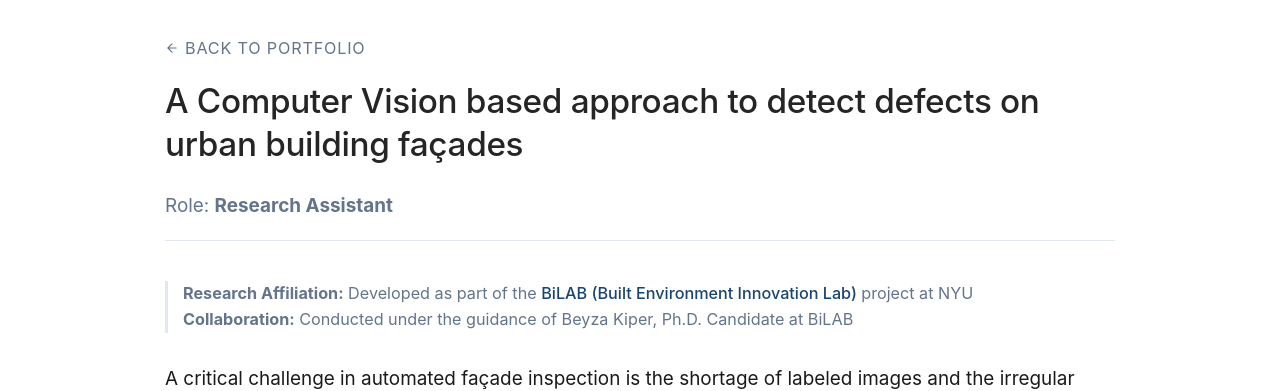
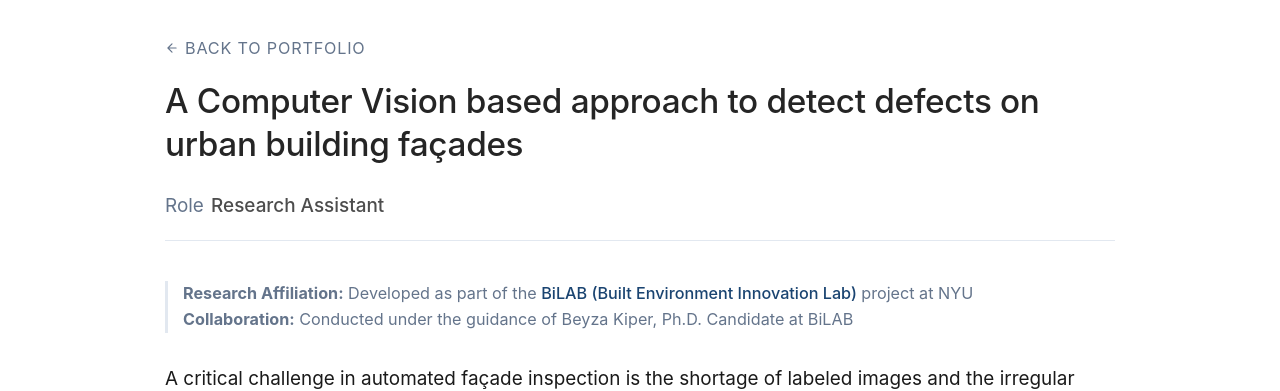
Before and after one commit to Seab0t/Seab0t.github.io, a Jekyll site: the page built from _portfolio/portfolio-facade.md, in a window 1280 px wide. Shown: the top 391 px of the page. Built offline with Jekyll 4.4.1, drawn with Linux system fonts in a browser that asks for light colours; a script bundle is joined from its source files by our own code; library files that are not in the unit come from our copies.

Commit message:
Update portfolio-item.html

```diff
--- a/_layouts/portfolio-item.html
+++ b/_layouts/portfolio-item.html
@@ -201,7 +201,7 @@ layout: default
 <div class="typography-meta-info">
       <div class="meta-left-role">
         {% if page.project_role %}
-          Role: <strong>{{ page.project_role }}</strong>
+          Role  <span class="role-highlight">{{ page.project_role }}</span>
         {% endif %}
       </div>
 
```
